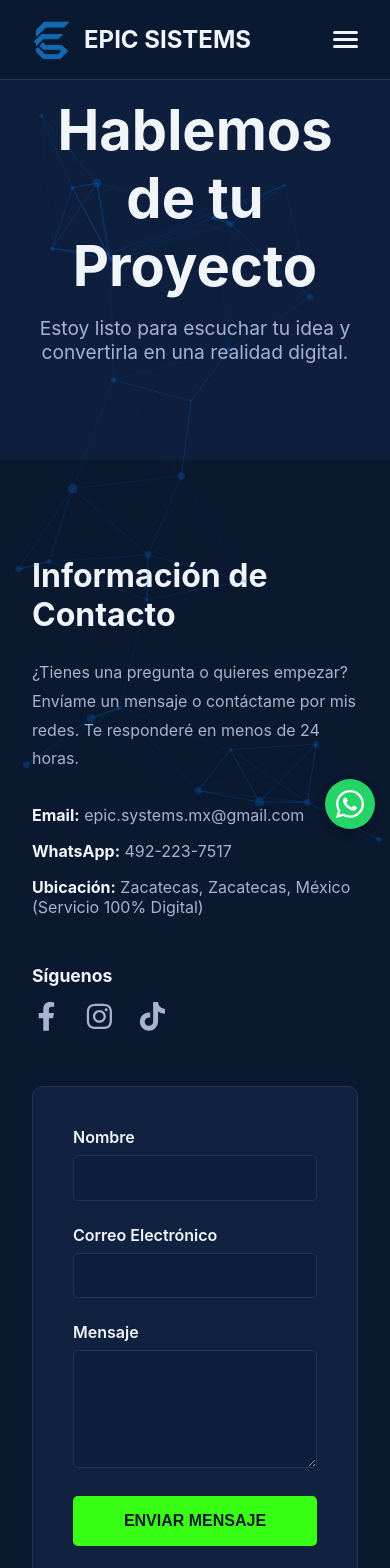
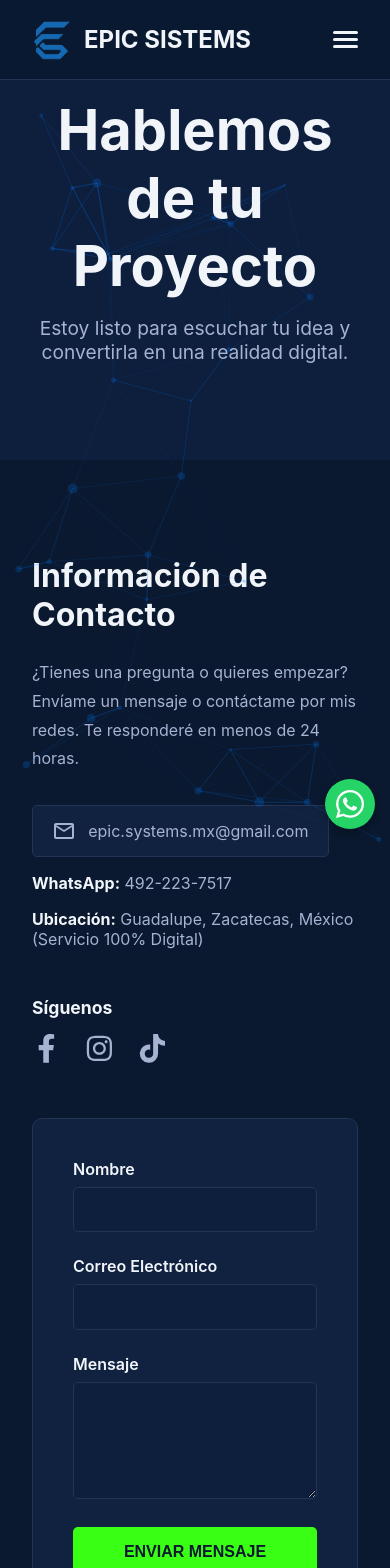
Before and after one commit to EmmaING-UAZ/EpicSistems, a React (Vite) app: page /contacto in a window 390 px wide. Shown: the top 1568 px of the page. Built offline with nearby package versions, Linux system fonts and the light colour scheme; the HTML template or start-up script is replaced by a standard one.

Commit message:
update files

```diff
--- /dev/null
+++ b/src/components/Modal.jsx
@@ -0,0 +1,32 @@
+import React from 'react';
+import { motion, AnimatePresence } from 'framer-motion';
+import styles from './Modal.module.css';
+
+const Modal = ({ isOpen, onClose, children }) => {
+  return (
+    <AnimatePresence>
+      {isOpen && (
+        <motion.div
+          className={styles.backdrop}
+          onClick={onClose}
+          initial={{ opacity: 0 }}
+          animate={{ opacity: 1 }}
+          exit={{ opacity: 0 }}
+        >
+          <motion.div
+            className={styles.modalContent}
+            onClick={(e) => e.stopPropagation()} // Evita que el modal se cierre al hacer clic dentro de él
+            initial={{ scale: 0.7, opacity: 0 }}
+            animate={{ scale: 1, opacity: 1 }}
+            exit={{ scale: 0.7, opacity: 0 }}
+            transition={{ type: 'spring', stiffness: 200, damping: 20 }}
+          >
+            {children}
+          </motion.div>
+        </motion.div>
+      )}
+    </AnimatePresence>
+  );
+};
+
+export default Modal;
--- a/src/pages/AboutPage.jsx
+++ b/src/pages/AboutPage.jsx
@@ -7,8 +7,8 @@ import Particles from 'react-tsparticles';
 import { loadSlim } from 'tsparticles-slim';
 import particlesConfig from '../particlesConfig';
 
-// 1. IMPORTAMOS TU FOTO (asegúrate que el path sea correcto)
-import founderImage from '../assets/founder.jpg'; // Reemplaza con la ruta correcta a tu imagen
+
+import founderImage from '../assets/founder.jpg';
 
 const AboutPage = () => {
   const particlesInit = useCallback(async (engine) => {
--- a/src/pages/ContactPage.jsx
+++ b/src/pages/ContactPage.jsx
@@ -1,21 +1,64 @@
-import React, { useCallback } from 'react';
+import React, { useCallback, useState } from 'react';
 import styles from './ContactPage.module.css';
-import { motion } from 'framer-motion';
+import { motion, AnimatePresence } from 'framer-motion';
+import Modal from '../components/Modal';
 
-// --- Imports para las partículas ---
+// Imports de Partículas e Iconos
 import Particles from 'react-tsparticles';
 import { loadSlim } from 'tsparticles-slim';
 import particlesConfig from '../particlesConfig';
-
-// --- 1. IMPORTAMOS LOS ICONOS DE REDES SOCIALES ---
 import { FaFacebookF, FaInstagram, FaTiktok } from 'react-icons/fa';
+import { MdOutlineMail, MdDoneAll } from "react-icons/md";
 
 const ContactPage = () => {
-  const particlesInit = useCallback(async (engine) => {
-    await loadSlim(engine);
-  }, []);
+  const particlesInit = useCallback(async (engine) => { await loadSlim(engine); }, []);
+
+  const [formData, setFormData] = useState({ name: '', email: '', message: '' });
+  const [errors, setErrors] = useState({});
+  const [isModalOpen, setIsModalOpen] = useState(false);
+
+  const handleChange = (e) => {
+    const { name, value } = e.target;
+    setFormData(prev => ({ ...prev, [name]: value }));
+    if (errors[name]) { setErrors(prev => { const newErrors = { ...prev }; delete newErrors[name]; return newErrors; }); }
+  };
+
+  const validateForm = () => {
+    const newErrors = {};
+    if (!formData.name) newErrors.name = 'El nombre es obligatorio.';
+    else if (formData.name.length < 3) newErrors.name = 'El nombre debe tener al menos 3 caracteres.';
+    if (!formData.email) newErrors.email = 'El correo es obligatorio.';
+    else if (!/\S+@\S+\.\S+/.test(formData.email)) newErrors.email = 'El formato del correo no es válido.';
+    if (!formData.message) newErrors.message = 'El mensaje es obligatorio.';
+    else if (formData.message.length < 3) newErrors.message = 'El mensaje debe tener al menos 3 caracteres.';
+    return newErrors;
+  };
+
+  const handleSubmit = (e) => {
+    e.preventDefault();
+    const validationErrors = validateForm();
+    if (Object.keys(validationErrors).length > 0) {
+      setErrors(validationErrors);
+    } else {
+      const netlifyFormData = new URLSearchParams({ "form-name": "contact", ...formData });
+      fetch("/", {
+        method: "POST",
+        headers: { "Content-Type": "application/x-www-form-urlencoded" },
+        body: netlifyFormData.toString(),
+      })
+      .then(() => {
+        setErrors({});
+        setFormData({ name: '', email: '', message: '' });
+        setIsModalOpen(true);
+        // --- LÍNEA AÑADIDA PARA EL CIERRE AUTOMÁTICO ---
+        setTimeout(() => setIsModalOpen(false), 4000); // El modal se cierra después de 4 segundos
+      })
+      .catch((error) => alert(error));
+    }
+  };
 
   return (
+    <>
       <motion.div
         initial={{ opacity: 0 }}
         animate={{ opacity: 1 }}
@@ -23,79 +66,44 @@ const ContactPage = () => {
         transition={{ duration: 0.5 }}
       >
         <header className={styles.hero}>
-        <Particles
-          id="tsparticles-contact"
-          init={particlesInit}
-          options={particlesConfig}
-          className={styles.particles}
-        />
-        <div className={styles.heroContent}>
-          <h1>Hablemos de tu Proyecto</h1>
-          <p>Estoy listo para escuchar tu idea y convertirla en una realidad digital.</p>
-        </div>
+          <Particles id="tsparticles-contact" init={particlesInit} options={particlesConfig} className={styles.particles}/>
+          <div className={styles.heroContent}><h1>Hablemos de tu Proyecto</h1><p>Estoy listo para escuchar tu idea y convertirla en una realidad digital.</p></div>
         </header>
 
         <section className={styles.contentSection}>
           <div className={styles.gridContainer}>
-          <motion.div
-            className={styles.infoColumn}
-            initial={{ opacity: 0, x: -50 }}
-            whileInView={{ opacity: 1, x: 0 }}
-            viewport={{ once: true }}
-            transition={{ duration: 0.8 }}
-          >
+            <motion.div className={styles.infoColumn} initial={{ opacity: 0, x: -50 }} whileInView={{ opacity: 1, x: 0 }} viewport={{ once: true }} transition={{ duration: 0.8 }}>
               <h3>Información de Contacto</h3>
               <p>¿Tienes una pregunta o quieres empezar? Envíame un mensaje o contáctame por mis redes. Te responderé en menos de 24 horas.</p>
-            <div className={styles.infoItem}>
-              <strong>Email:</strong> epic.systems.mx@gmail.com
-            </div>
-            <div className={styles.infoItem}>
-              <strong>WhatsApp:</strong> 492-223-7517
-            </div>
-            <div className={styles.infoItem}>
-              <strong>Ubicación:</strong> Zacatecas, Zacatecas, México (Servicio 100% Digital)
-            </div>
-
-            {/* --- 2. AÑADIMOS LA SECCIÓN DE ICONOS SOCIALES --- */}
+              <a href="mailto:epic.systems.mx@gmail.com" className={styles.emailButton}><MdOutlineMail className={styles.emailIcon} /><span>epic.systems.mx@gmail.com</span></a>
+              <div className={styles.infoItem}><strong>WhatsApp:</strong> 492-223-7517</div>
+              <div className={styles.infoItem}><strong>Ubicación:</strong> Guadalupe, Zacatecas, México (Servicio 100% Digital)</div>
               <div className={styles.socialIconsContainer}>
                   <h4>Síguenos</h4>
-                <div className={styles.socialIcons}>
-                    <a href="https://www.facebook.com/profile.php?id=61551867218288" target="_blank" rel="noopener noreferrer" aria-label="Facebook"><FaFacebookF /></a>
-                    <a href="https://www.instagram.com/epic_sistems_mx/" target="_blank" rel="noopener noreferrer" aria-label="Instagram"><FaInstagram /></a>
-                    <a href="https://www.tiktok.com/@epic.sistems" target="_blank" rel="noopener noreferrer" aria-label="TikTok"><FaTiktok /></a>
+                  <div className={styles.socialIcons}><a href="https://www.facebook.com/profile.php?id=61551867218288" target="_blank" rel="noopener noreferrer" aria-label="Facebook"><FaFacebookF /></a><a href="https://www.instagram.com/epic_systems_mx/" target="_blank" rel="noopener noreferrer" aria-label="Instagram"><FaInstagram /></a><a href="https://www.tiktok.com/@epic.sistems" target="_blank" rel="noopener noreferrer" aria-label="TikTok"><FaTiktok /></a></div>
               </div>
-            </div>
+            </motion.div>
 
-          </motion.div>
-          <motion.form
-            name="contact"
-            method="POST"
-            data-netlify="true"
-            className={styles.formColumn}
-            initial={{ opacity: 0, x: 50 }}
-            whileInView={{ opacity: 1, x: 0 }}
-            viewport={{ once: true }}
-            transition={{ duration: 0.8 }}
-          >
+            <motion.form name="contact" data-netlify="true" data-netlify-honeypot="bot-field" className={styles.formColumn} onSubmit={handleSubmit} noValidate initial={{ opacity: 0, x: 50 }} whileInView={{ opacity: 1, x: 0 }} viewport={{ once: true }} transition={{ duration: 0.8 }}>
               <input type="hidden" name="form-name" value="contact" />
-            <div className={styles.formGroup}>
-              <label htmlFor="name">Nombre</label>
-              <input type="text" id="name" name="name" required />
-            </div>
-            <div className={styles.formGroup}>
-              <label htmlFor="email">Correo Electrónico</label>
-              <input type="email" id="email" name="email" required />
-            </div>
-            <div className={styles.formGroup}>
-              <label htmlFor="message">Mensaje</label>
-              <textarea id="message" name="message" rows="5" required></textarea>
-            </div>
+              <input name="bot-field" style={{ display: 'none' }} />
+              <div className={styles.formGroup}><label htmlFor="name">Nombre</label><input type="text" id="name" name="name" value={formData.name} onChange={handleChange} /><AnimatePresence>{errors.name && <motion.p className={styles.errorMessage} initial={{ opacity: 0, y: -10 }} animate={{ opacity: 1, y: 0 }} exit={{ opacity: 0, y: -10 }}>{errors.name}</motion.p>}</AnimatePresence></div>
+              <div className={styles.formGroup}><label htmlFor="email">Correo Electrónico</label><input type="email" id="email" name="email" value={formData.email} onChange={handleChange} /><AnimatePresence>{errors.email && <motion.p className={styles.errorMessage} initial={{ opacity: 0, y: -10 }} animate={{ opacity: 1, y: 0 }} exit={{ opacity: 0, y: -10 }}>{errors.email}</motion.p>}</AnimatePresence></div>
+              <div className={styles.formGroup}><label htmlFor="message">Mensaje</label><textarea id="message" name="message" rows="5" value={formData.message} onChange={handleChange}></textarea><AnimatePresence>{errors.message && <motion.p className={styles.errorMessage} initial={{ opacity: 0, y: -10 }} animate={{ opacity: 1, y: 0 }} exit={{ opacity: 0, y: -10 }}>{errors.message}</motion.p>}</AnimatePresence></div>
               <button type="submit" className={styles.submitButton}>Enviar Mensaje</button>
             </motion.form>
           </div>
         </section>
+      </motion.div>
 
-    </motion.div>
+      <Modal isOpen={isModalOpen} onClose={() => setIsModalOpen(false)}>
+        <div className={styles.successMessageContainer}>
+          <MdDoneAll className={styles.successIcon} />
+          <h2>¡Mensaje Enviado!</h2>
+          <p>Gracias por contactarnos. Te responderemos en breve.</p>
+        </div>
+      </Modal>
+    </>
   );
 };
 
--- a/src/pages/ContactPage.module.css
+++ b/src/pages/ContactPage.module.css
@@ -1,153 +1,60 @@
-.hero {
-  padding: 6rem 2rem;
+/* ... (Se mantienen todos los estilos desde .hero hasta .errorMessage) ... */
+.hero { padding: 6rem 2rem; text-align: center; background-color: #0d1f3d; position: relative; overflow: hidden; min-height: 40vh; display: flex; align-items: center; justify-content: center; }
+.particles { position: absolute; top: 0; left: 0; width: 100%; height: 100%; z-index: 0; }
+.heroContent { position: relative; z-index: 1; }
+.hero h1 { font-size: 3.5rem; margin-bottom: 1rem; }
+.hero p { font-size: 1.2rem; color: var(--gris-texto); }
+.contentSection { padding: 6rem 2rem; }
+.gridContainer { max-width: 1100px; margin: 0 auto; display: grid; grid-template-columns: 1fr 1.5fr; gap: 3rem; align-items: flex-start; }
+.infoColumn h3 { font-size: 2rem; color: var(--blanco-texto); margin-bottom: 1.5rem; }
+.infoColumn p { color: var(--gris-texto); line-height: 1.8; margin-bottom: 2rem; }
+.infoItem { color: var(--gris-texto); margin-bottom: 1rem; }
+.infoItem strong { color: var(--blanco-texto); }
+.emailButton { display: inline-flex; align-items: center; gap: 0.75rem; background-color: #112240; border: 1px solid #233554; padding: 0.8rem 1.2rem; border-radius: 5px; text-decoration: none; color: var(--gris-texto); margin-bottom: 1rem; transition: all 0.3s ease; }
+.emailButton:hover { background-color: #172a45; color: var(--acento-verde); border-color: var(--acento-verde); }
+.emailIcon { font-size: 1.5rem; }
+.socialIconsContainer { margin-top: 3rem; }
+.socialIconsContainer h4 { font-size: 1.1rem; font-weight: 700; color: var(--blanco-texto); margin-bottom: 1rem; }
+.socialIcons { display: flex; gap: 1.5rem; }
+.socialIcons a { color: var(--gris-texto); font-size: 1.8rem; transition: color 0.3s ease, transform 0.3s ease; }
+.socialIcons a:hover { color: var(--acento-verde); transform: translateY(-3px); }
+.formColumn { background-color: #112240; padding: 2.5rem; border-radius: 10px; border: 1px solid #233554; }
+.formGroup { margin-bottom: 1.5rem; position: relative; }
+.formGroup label { display: block; margin-bottom: 0.5rem; color: var(--blanco-texto); font-weight: 600; }
+.formGroup input, .formGroup textarea { width: 100%; padding: 0.8rem 1rem; border-radius: 5px; border: 1px solid #233554; background-color: #0d1f3d; color: var(--blanco-texto); font-size: 1rem; background-image: none !important; }
+.formGroup input:focus, .formGroup textarea:focus { outline: none; border-color: var(--acento-verde); }
+.submitButton { background-color: var(--acento-verde, #39FF14); color: var(--azul-oscuro, #0A192F); padding: 1rem 2.5rem; border: none; border-radius: 5px; font-weight: 700; font-size: 1rem; text-transform: uppercase; cursor: pointer; transition: opacity 0.3s ease; width: 100%; }
+.submitButton:hover { opacity: 0.85; }
+.errorMessage { color: #ff7575; font-size: 0.85rem; margin-top: 0.5rem; font-weight: 500; }
+
+/* --- ESTILOS PARA EL CONTENIDO DEL MODAL DE ÉXITO --- */
+.successMessageContainer {
   text-align: center;
-  background-color: #0d1f3d;
-  position: relative;
-  overflow: hidden;
-  min-height: 40vh;
+  color: var(--blanco-texto);
   display: flex;
+  flex-direction: column;
   align-items: center;
   justify-content: center;
+  gap: 1rem;
 }
 
-.particles {
-  position: absolute;
-  top: 0;
-  left: 0;
-  width: 100%;
-  height: 100%;
-  z-index: 0;
+.successIcon {
+  font-size: 4rem;
+  color: var(--acento-verde);
 }
 
-.heroContent {
-  position: relative;
-  z-index: 1;
+.successMessageContainer h2 {
+  font-size: 2rem;
+  margin-top: 1rem;
+  color: var(--acento-verde);
 }
 
-.hero h1 {
-  font-size: 3.5rem;
-  margin-bottom: 1rem;
-}
-
-.hero p {
-  font-size: 1.2rem;
-  color: var(--gris-texto);
-}
-
-.contentSection {
-  padding: 6rem 2rem;
-}
-
-.gridContainer {
-  max-width: 1100px;
-  margin: 0 auto;
-  display: grid;
-  grid-template-columns: 1fr 1.5fr;
-  gap: 3rem;
-  align-items: flex-start;
-}
-
-.infoColumn h3 {
-  font-size: 2rem;
-  color: var(--blanco-texto);
-  margin-bottom: 1.5rem;
-}
-
-.infoColumn p {
-  color: var(--gris-texto);
-  line-height: 1.8;
-  margin-bottom: 2rem;
-}
-
-.infoItem {
+.successMessageContainer p {
+  font-size: 1.1rem;
   color: var(--gris-texto);
   margin-bottom: 1rem;
 }
-.infoItem strong {
-  color: var(--blanco-texto);
-}
-
-/* --- NUEVOS ESTILOS PARA ICONOS SOCIALES --- */
-.socialIconsContainer {
-    margin-top: 3rem;
-}
-
-.socialIconsContainer h4 {
-    font-size: 1.1rem;
-    font-weight: 700;
-    color: var(--blanco-texto);
-    margin-bottom: 1rem;
-}
-
-.socialIcons {
-    display: flex;
-    gap: 1.5rem;
-}
-
-.socialIcons a {
-    color: var(--gris-texto);
-    font-size: 1.8rem;
-    transition: color 0.3s ease, transform 0.3s ease;
-}
-
-.socialIcons a:hover {
-    color: var(--acento-verde);
-    transform: translateY(-3px);
-}
 /* ------------------------------------------- */
-
-.formColumn {
-  background-color: #112240;
-  padding: 2.5rem;
-  border-radius: 10px;
-  border: 1px solid #233554;
-}
-
-.formGroup {
-  margin-bottom: 1.5rem;
-}
-
-.formGroup label {
-  display: block;
-  margin-bottom: 0.5rem;
-  color: var(--blanco-texto);
-  font-weight: 600;
-}
-
-.formGroup input,
-.formGroup textarea {
-  width: 100%;
-  padding: 0.8rem 1rem;
-  border-radius: 5px;
-  border: 1px solid #233554;
-  background-color: #0d1f3d;
-  color: var(--blanco-texto);
-  font-size: 1rem;
-}
-
-.formGroup input:focus,
-.formGroup textarea:focus {
-  outline: none;
-  border-color: var(--acento-verde);
-}
-
-.submitButton {
-  background-color: var(--acento-verde, #39FF14);
-  color: var(--azul-oscuro, #0A192F);
-  padding: 1rem 2.5rem;
-  border: none;
-  border-radius: 5px;
-  font-weight: 700;
-  font-size: 1rem;
-  text-transform: uppercase;
-  cursor: pointer;
-  transition: opacity 0.3s ease;
-  width: 100%;
-}
-
-.submitButton:hover {
-  opacity: 0.85;
-}
 
 @media (max-width: 768px) {
     .gridContainer {
```
Also changed, not shown: src/components/Cierre.module.css (+24 -4 lines), src/components/Modal.module.css (added, +23 -0 lines), src/components/ProblemaSolucion.jsx (+19 -1 lines), src/components/ProblemaSolucion.module.css (+27 -29 lines). Lines whose indentation alone changed are shown as unchanged.
